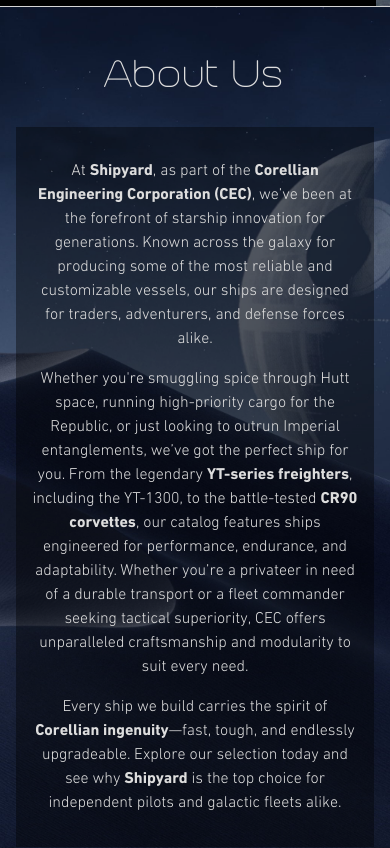
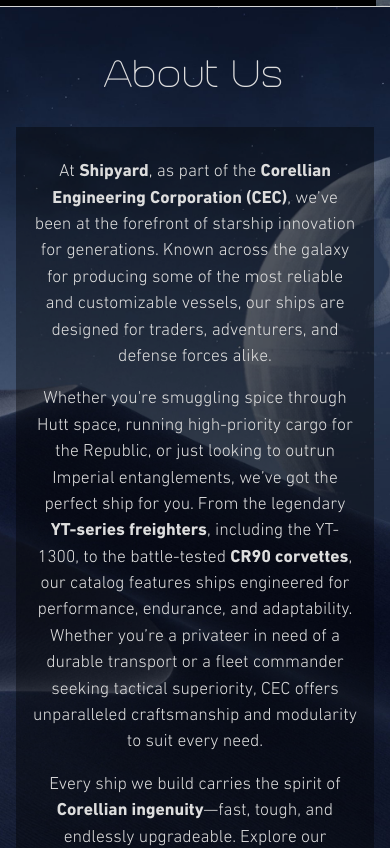
Before and after one commit to Dimitrije108/shopping-cart, a React (Vite) app: page / in a window 390 px wide. Shown: the part 1620-2468 px from the top of the page. Built offline with nearby package versions, Linux system fonts and the light colour scheme.

Commit message:
feat: remove smaller font size for smaller screens

```diff
--- a/src/components/Homepage/AboutUsSection/AboutUsSection.module.css
+++ b/src/components/Homepage/AboutUsSection/AboutUsSection.module.css
@@ -60,8 +60,4 @@
 		background-repeat: no-repeat;
 		background-position: center;
 	}
-
-	.aboutUsText {
-		font-size: 1rem;
-	}
 }
```
